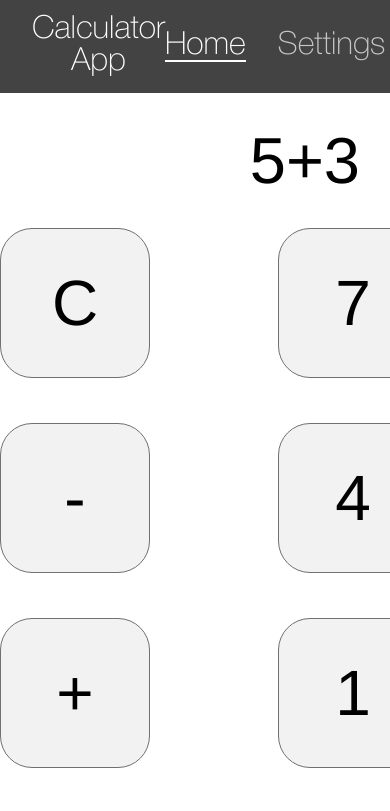
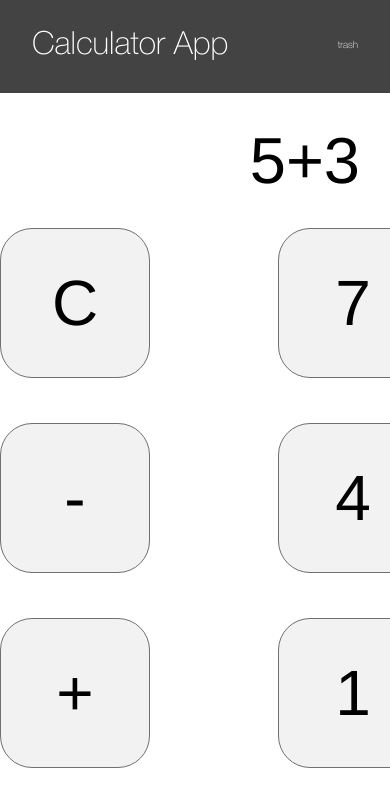
Before and after one commit to UladzislauPapliouka/calculator, a React (Create React App) app: page / in a window 390 px wide. Shown: the top 811 px of the page. Built offline with nearby package versions, Linux system fonts and the light colour scheme.

Commit message:
fix: add media query for header

```diff
--- a/src/Components/Header/index.jsx
+++ b/src/Components/Header/index.jsx
@@ -1,5 +1,5 @@
 import React from "react";
-import {HeaderWrapper, Link, NavigationWrapper} from "./styled";
+import {HeaderWrapper, Link, MobileNavigation, NavigationWrapper} from "./styled";
 import {NavLink} from "react-router-dom";
 
 
@@ -11,6 +11,7 @@ const Header = () => {
                 <NavLink to={'/'}>{({isActive})=><Link active={isActive}>Home</Link>}</NavLink>
                 <NavLink to={'settings'}>{({isActive})=><Link active={isActive}>Settings</Link>}</NavLink>
             </NavigationWrapper>
+            <MobileNavigation>trash</MobileNavigation>
         </HeaderWrapper>
     )
 }
--- a/src/Components/Header/styled.js
+++ b/src/Components/Header/styled.js
@@ -38,6 +38,7 @@ export const HeaderWrapper = styled.header`
   align-items: center;
   font-family: HelveticaNeueCyr;
   font-weight: 100;
+
   & a {
     text-decoration: none;
     color: inherit;
@@ -50,4 +51,17 @@ export const NavigationWrapper = styled.div`
     display: flex;
     align-items: center;
     justify-content: flex-end;
-    gap: 32px;`
+    gap: 32px;
+      @media screen and (max-width:768px ){
+        display: none;
+      }
+`
+export const MobileNavigation = styled.div`
+
+  align-items: center;
+  justify-content: center;
+  display: none;
+  @media screen and (max-width:768px ){
+    display: flex;
+  }
+`
```
